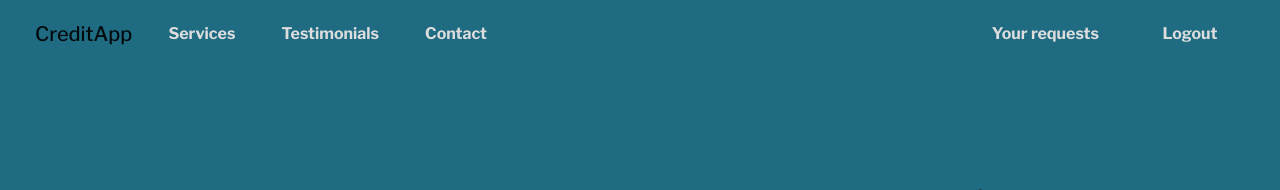
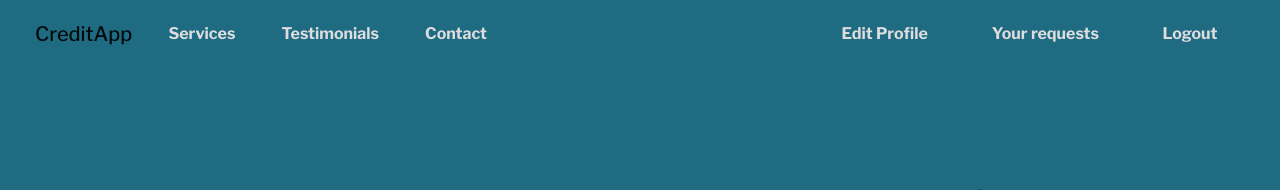
Before and after one commit to infoshareacademy/jpydzr2-syntaxerror-django, a Django app: page / in a window 1280 px wide. Shown: the top 190 px of the page. Run offline with Django 3.2, Linux system fonts and the light colour scheme; the visitor is signed in with stand-in values (Sample User, id 1); parts of the project's set-up code (start-up, migrations or seed data) failed here and were passed over; some libraries are stand-ins or nearby versions.

Commit message:
add user profile to the app

```diff
--- a/account/urls.py
+++ b/account/urls.py
@@ -6,5 +6,5 @@ app_name = 'account'
 urlpatterns = [
     path('', include('django.contrib.auth.urls')),
     path('register/', views.register, name='register'),
-    path('edit/', views.edit, name='edit'),
+    path('edit/', views.update_profile, name='edit'),
 ]
--- a/account/views.py
+++ b/account/views.py
@@ -44,7 +44,7 @@ def register(request):
 def update_profile(request):
     if request.method == 'POST':
         user_form = UserEditForm(request.POST, instance=request.user)
-        profile_form = ProfileForm(request.POST, instance=request.user.profile)
+        profile_form = ProfileEditForm(request.POST, instance=request.user.profile)
         if user_form.is_valid() and profile_form.is_valid():
             user_form.save()
             profile_form.save()
@@ -53,7 +53,7 @@ def update_profile(request):
             messages.error(request, 'Please correct the error below.')
     else:
         user_form = UserEditForm(instance=request.user)
-        profile_form = ProfileForm(instance=request.user.profile)
+        profile_form = ProfileEditForm(instance=request.user.profile)
     return render(request, 'accounts/edit.html',
                   {'user_form': user_form,
                    'profile_form': profile_form})
--- a/templates/navbar.html
+++ b/templates/navbar.html
@@ -21,6 +21,11 @@
                 <ul class="navbar-nav ml-auto">
                     <li class="nav-item">
                         {% if request.user.is_authenticated %}
+                            <a class="nav-btn m-1" href={% url "account:edit" %}>Edit Profile</a>
+                        {% endif %}
+                    </li>
+                    <li class="nav-item">
+                        {% if request.user.is_authenticated %}
                             <a class="nav-btn m-1" href={% url "predict:requests" %}>Your requests</a>
                         {% endif %}
                     </li>
```
Also changed, not shown: templates/accounts/edit.html (+13 -8 lines), account/migrations/0003_auto_20210626_0829.py (added).
